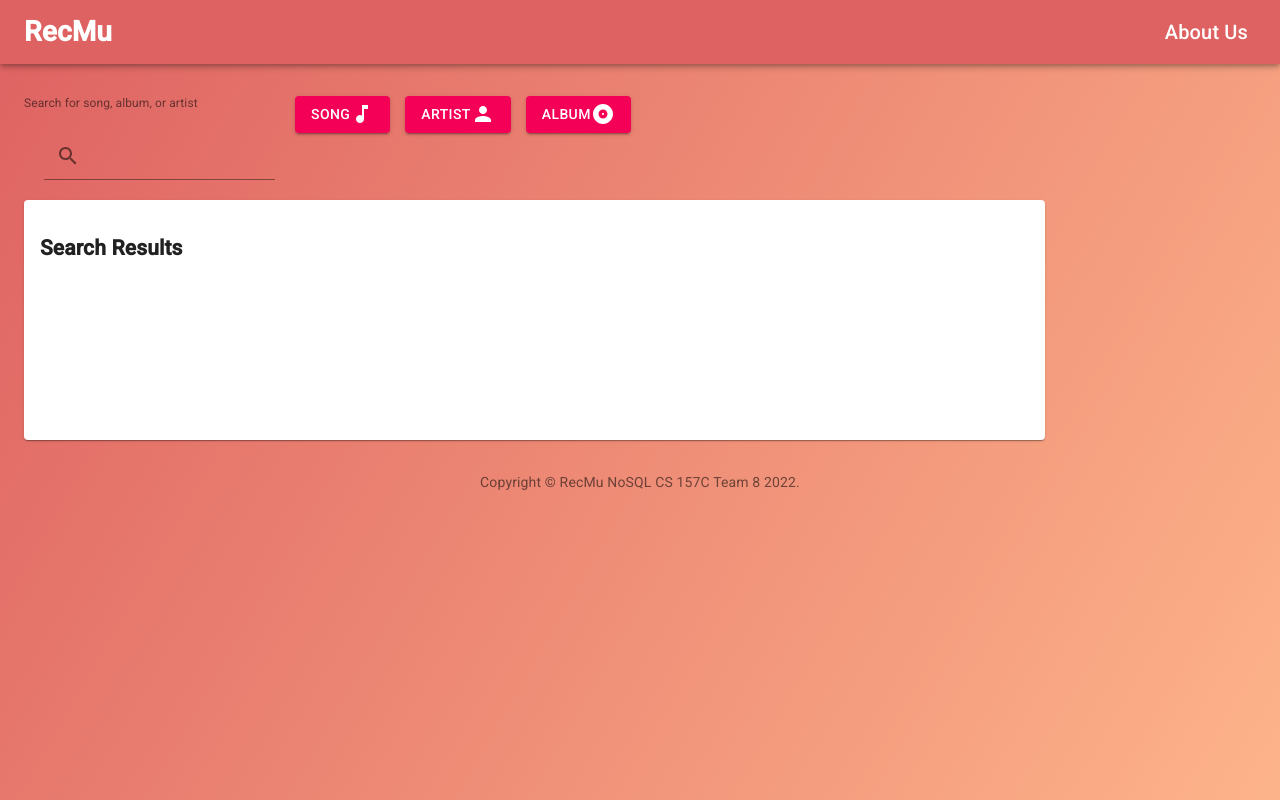
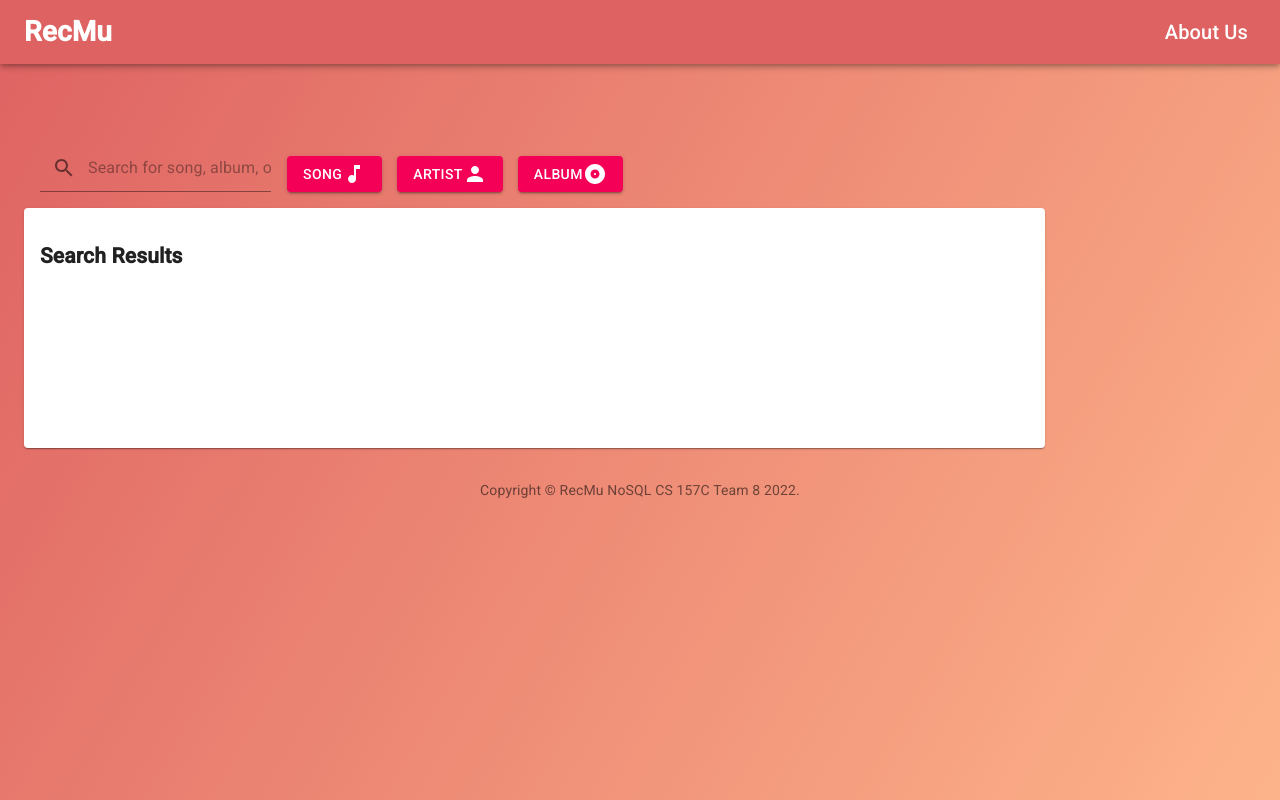
Before and after one commit to Polfish/CS157C-team8, a React (Create React App) app in the folder recmu/web-react/: page / in a window 1280 px wide. Shown: the top 800 px of the page. Built offline with nearby package versions, Linux system fonts and the light colour scheme; no server answers.

Commit message:
Adding placeholder text for search bar and fixing positions and colors of search buttons.

```diff
--- a/recmu/web-react/src/App.js
+++ b/recmu/web-react/src/App.js
@@ -27,12 +27,11 @@ import {
   Typography,
   Button,
   // Divider,
-  // IconButton,
+  IconButton,
   Container,
   Link as MUILink,
   TextField,
   // InputAdornment,
-  IconButton,
   // ListItem,
   // ListItemText,
   // ListItemIcon,
@@ -143,10 +142,12 @@ const useStyles = makeStyles((theme) => ({
   },
   box: {
     paddingTop: theme.spacing(6),
-    paddingLeft: '50px',
+    padding: theme.spacing(2),
+    display: 'flex',
     flex: 1,
     flexDirection: 'row',
-    justifyContent: 'space-between',
+    gap: theme.spacing(2),
+    alignItems: 'end',
   },
   paper: {
     padding: theme.spacing(2),
@@ -164,9 +165,6 @@ const useStyles = makeStyles((theme) => ({
   appBarImage: {
     maxHeight: '75px',
     paddingRight: '20px',
-  },
-  searchBar: {
-    padding: '20px',
   },
 }))
 
@@ -187,7 +185,10 @@ export default function App() {
 
   // switches to other color after song button clicked
   const handleSongClick = () => {
+    // Only inverts the flag when another flag is clicked
+    if (!songflag) {
       setSongFlag(!songflag)
+    }
     setArtistFlag(false)
     setAlbumFlag(false)
     setSearched(search)
@@ -196,7 +197,10 @@ export default function App() {
 
   // switches to other color after artist button clicked
   const handleArtistClick = () => {
+    // Only inverts the flag when another flag is clicked
+    if (!artistflag) {
       setArtistFlag(!artistflag)
+    }
     setSongFlag(false)
     setAlbumFlag(false)
     setSearched(search)
@@ -205,7 +209,10 @@ export default function App() {
 
   // switches to other color after album button clicked
   const handleAlbumClick = () => {
+    // Only inverts the flag when another flag is clicked
+    if (!albumflag) {
       setAlbumFlag(!albumflag)
+    }
     setSongFlag(false)
     setArtistFlag(false)
     setSearched(search)
@@ -214,7 +221,6 @@ export default function App() {
 
   const [search, setSearch] = useState('')
   const [searched, setSearched] = useState('')
-  // const [searching, setSearching] = useState(true)
 
   const handleSearch = () => {
     console.log(search)
@@ -350,10 +356,10 @@ export default function App() {
 
           <Container maxWidth="lg" className={classes.container}>
             <div>
-              <Box className="Box">
+              <Box className={classes.box}>
                 <TextField
                   id="input-with-icon-textfield"
-                  label="Search for song, album, or artist"
+                  placeholder="Search for song, album, or artist"
                   InputProps={{
                     startAdornment: (
                       <IconButton onClick={handleSearch}>
@@ -368,7 +374,7 @@ export default function App() {
                 />
 
                 {/*GUI for the 3 buttons*/}
-
+                <Box>
                   <Button
                     onClick={handleSongClick}
                     color={songflag ? 'primary' : 'secondary'}
@@ -396,6 +402,7 @@ export default function App() {
                     <AlbumIcon />
                   </Button>
                 </Box>
+              </Box>
             </div>
 
             {showSearchResults()}
```
Also changed, not shown: 1 other file (tests, documents, lock files or other folders). Lines whose indentation alone changed are shown as unchanged.
